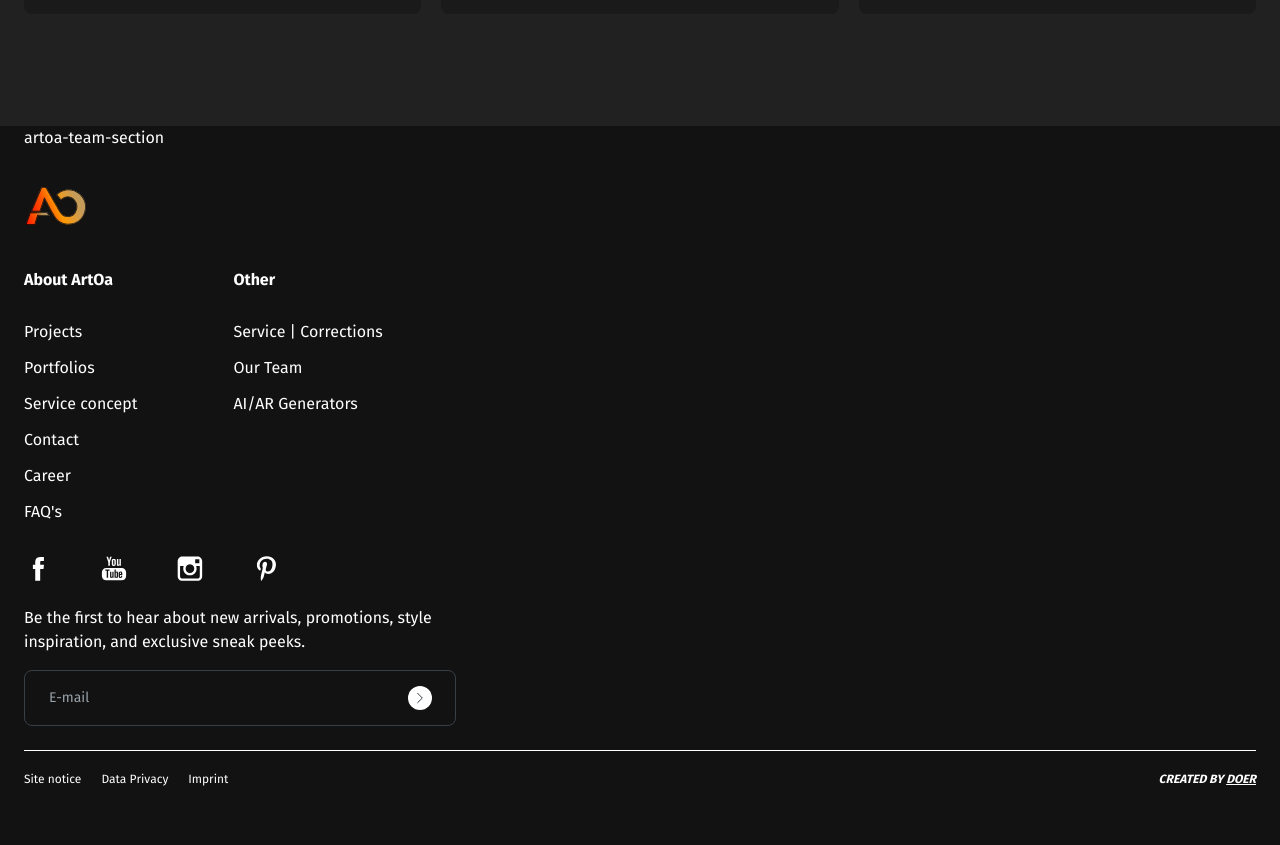
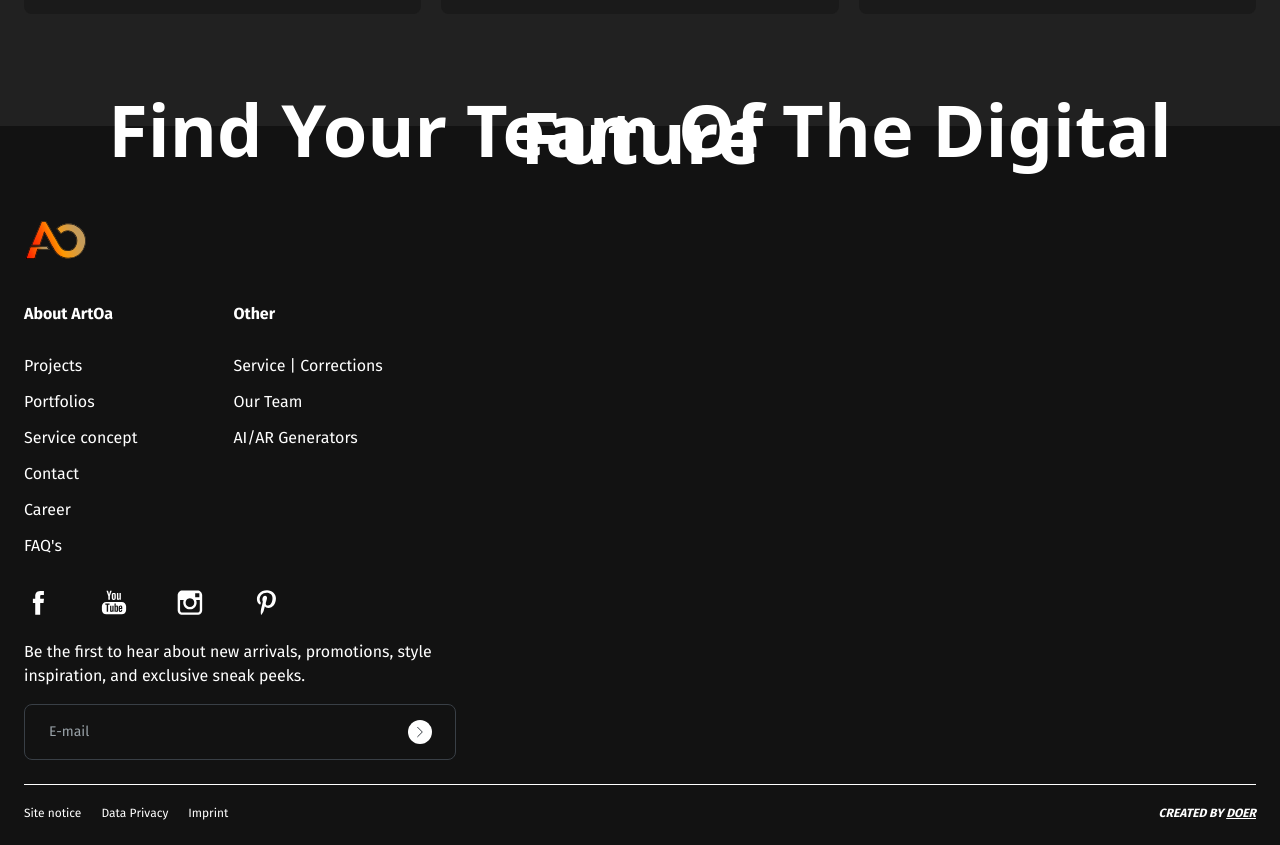
Before and after one commit to chubinaaa/artoa-FE, a Next.js app: page / in a window 1280 px wide. Shown: the part 1812-2657 px from the top of the page. Before the commit the page ends 2623 px from the top, so only its background shows below. Built offline with nearby package versions, Linux system fonts and the light colour scheme.

Commit message:
feat/ homepage => Add ArtoaTeamSection for team display on homepage

```diff
--- a/src/components/homepage/artoa-team-section.tsx
+++ b/src/components/homepage/artoa-team-section.tsx
@@ -1,3 +1,21 @@
+import { TeamConfig } from "@/config/team";
+import { TeamItemCard } from "../team/team-card";
+
 export function ArtoaTeamSection() {
-  return <section className="container mx-auto">artoa-team-section</section>;
+  const teamMembers = Object.values(TeamConfig);
+
+  return (
+    <section className="container mx-auto">
+      <div>
+        <h1 className="text-center font-sans text-7xl font-bold leading-[7px]">
+          Find Your Team Of The Digital Future
+        </h1>
+        <div className="mt-11 flex justify-between">
+          {teamMembers.map((member, index) => (
+            <TeamItemCard key={index} employee={member} />
+          ))}
+        </div>
+      </div>
+    </section>
+  );
 }
```
